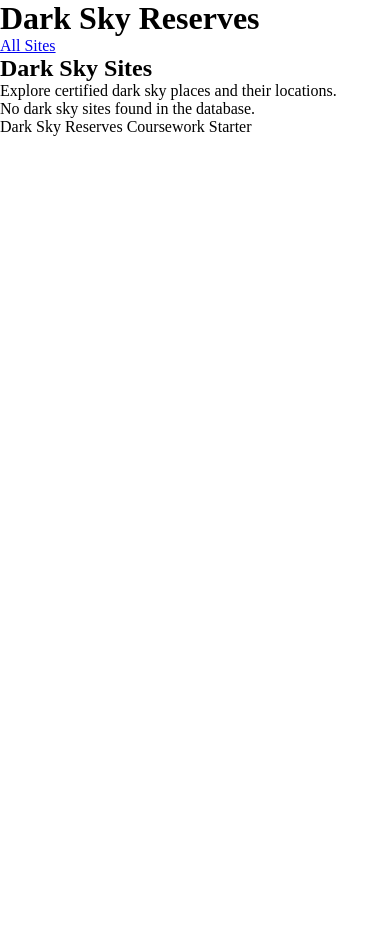
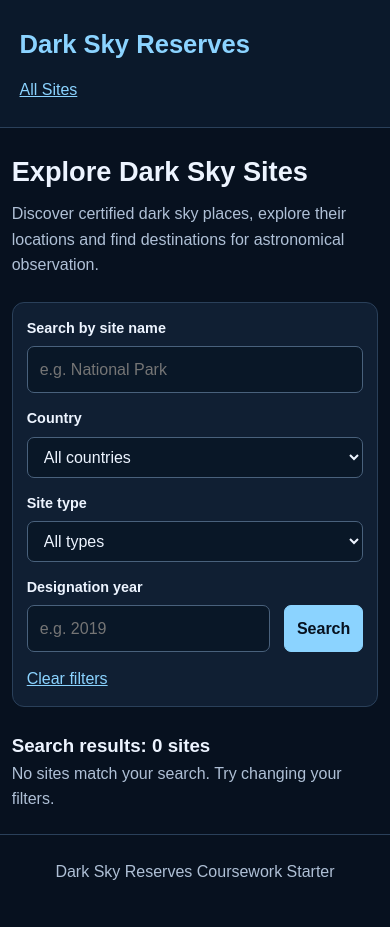
Before and after one commit to Srikanth1410/dark_sky-locations, a PHP site: page / in a window 390 px wide. Before the commit the page ends 136 px from the top, so only its background shows below. Run offline with PHP 8.4, Linux system fonts and the light colour scheme; data that the repository does not hold is empty.

Commit message:
interface updating: frontend changes

```diff
--- a/css/reset.css
+++ b/css/reset.css
@@ -8,3 +8,217 @@
     margin: 0;
     padding: 0;
 }
+/* Dark Sky Reserves - main stylesheet */
+
+:root {
+    --bg: #07111f;
+    --surface: #101f33;
+    --surface-light: #172b43;
+    --text: #edf4ff;
+    --muted: #afc0d6;
+    --accent: #8bd3ff;
+    --border: #2a405a;
+}
+
+body {
+    min-height: 100vh;
+    background: var(--bg);
+    color: var(--text);
+    font-family: Arial, Helvetica, sans-serif;
+    font-size: 16px;
+    line-height: 1.6;
+}
+
+header {
+    padding: 24px 5%;
+    background: #0b192b;
+    border-bottom: 1px solid var(--border);
+}
+
+header h1 {
+    font-size: 2rem;
+    margin-bottom: 12px;
+    color: var(--accent);
+}
+
+nav {
+    display: flex;
+    flex-wrap: wrap;
+    gap: 18px;
+}
+
+a {
+    color: var(--accent);
+}
+
+a:hover {
+    color: #ffffff;
+}
+
+main {
+    width: min(1200px, 92%);
+    margin: 32px auto;
+}
+
+h2 {
+    font-size: 1.7rem;
+    margin-bottom: 8px;
+}
+
+p {
+    color: var(--muted);
+    margin-bottom: 18px;
+}
+
+form {
+    display: flex;
+    flex-wrap: wrap;
+    align-items: end;
+    gap: 14px;
+    padding: 20px;
+    margin: 24px 0;
+    background: var(--surface);
+    border: 1px solid var(--border);
+    border-radius: 12px;
+}
+
+.form-field {
+    display: flex;
+    flex-direction: column;
+    gap: 6px;
+    flex: 1 1 180px;
+}
+
+label {
+    font-weight: bold;
+    font-size: 0.9rem;
+}
+
+input,
+select,
+button {
+    font: inherit;
+    padding: 10px 12px;
+    border-radius: 7px;
+}
+
+input,
+select {
+    width: 100%;
+    color: var(--text);
+    background: #091727;
+    border: 1px solid #49617c;
+}
+
+button {
+    cursor: pointer;
+    color: #07111f;
+    background: var(--accent);
+    border: 1px solid var(--accent);
+    font-weight: bold;
+}
+
+button:hover {
+    background: #c3eaff;
+}
+
+button:focus-visible,
+a:focus-visible,
+input:focus-visible,
+select:focus-visible {
+    outline: 3px solid #ffd166;
+    outline-offset: 3px;
+}
+
+.table-wrapper {
+    overflow-x: auto;
+    background: var(--surface);
+    border: 1px solid var(--border);
+    border-radius: 12px;
+}
+
+table {
+    width: 100%;
+    border-collapse: collapse;
+    white-space: nowrap;
+}
+
+th,
+td {
+    padding: 13px 15px;
+    text-align: left;
+    border-bottom: 1px solid var(--border);
+}
+
+th {
+    background: var(--surface-light);
+    color: var(--accent);
+}
+
+tbody tr:hover {
+    background: var(--surface-light);
+}
+
+tbody tr:last-child td {
+    border-bottom: none;
+}
+
+.site-details,
+.observations {
+    margin-top: 24px;
+    padding: 24px;
+    background: var(--surface);
+    border: 1px solid var(--border);
+    border-radius: 12px;
+}
+
+dl {
+    display: grid;
+    grid-template-columns: minmax(150px, 220px) 1fr;
+    gap: 12px;
+}
+
+dt {
+    color: var(--muted);
+    font-weight: bold;
+}
+
+dd {
+    overflow-wrap: anywhere;
+}
+
+footer {
+    padding: 24px 5%;
+    text-align: center;
+    color: var(--muted);
+    border-top: 1px solid var(--border);
+}
+
+@media (max-width: 600px) {
+    header h1 {
+        font-size: 1.6rem;
+    }
+
+    main {
+        width: 94%;
+        margin: 22px auto;
+    }
+
+    form {
+        padding: 14px;
+    }
+
+    dl {
+        grid-template-columns: 1fr;
+        gap: 4px;
+    }
+
+    dd {
+        margin-bottom: 12px;
+    }
+
+    th,
+    td {
+        padding: 10px;
+    }
+}
--- a/includes/header.php
+++ b/includes/header.php
@@ -1,5 +1,6 @@
 <!DOCTYPE html>
 <html lang="en">
+<link rel="stylesheet" href="css/reset.css">
 <head>
     <meta charset="UTF-8">
     <meta name="viewport" content="width=device-width, initial-scale=1.0">
--- a/index.php
+++ b/index.php
@@ -1,41 +1,136 @@
 <?php
-/**
- * Dark Sky Reserves - site listing page.
- *
- * Displays every site from the sites table. Students should add searching
- * and filtering as an intermediate enhancement.
- */
-
 require_once 'includes/db.php';
 
-$pageTitle = 'All Sites';
+$pageTitle = 'Explore Dark Sky Sites';
 $pdo = getDbConnection();
 
-$stmt = $pdo->query('
-    SELECT
-        id,
-        name,
-        country,
-        site_type,
-        designation_year,
-        sky_quality_index,
-        lat,
-        lng
+// Read search and filter values from the URL.
+$search = trim($_GET['search'] ?? '');
+$country = trim($_GET['country'] ?? '');
+$siteType = trim($_GET['site_type'] ?? '');
+$year = trim($_GET['year'] ?? '');
+
+// Load dropdown options from the database.
+$countries = $pdo->query(
+    'SELECT DISTINCT country FROM sites ORDER BY country'
+)->fetchAll(PDO::FETCH_COLUMN);
+
+$siteTypes = $pdo->query(
+    'SELECT DISTINCT site_type FROM sites ORDER BY site_type'
+)->fetchAll(PDO::FETCH_COLUMN);
+
+// Build a parameterised query based on selected filters.
+$sql = 'SELECT id, name, country, site_type,
+               designation_year, sky_quality_index, lat, lng
         FROM sites
-    ORDER BY name
-');
+        WHERE 1 = 1';
+
+$params = [];
+
+if ($search !== '') {
+    $sql .= ' AND name LIKE ?';
+    $params[] = '%' . $search . '%';
+}
+
+if ($country !== '') {
+    $sql .= ' AND country = ?';
+    $params[] = $country;
+}
+
+if ($siteType !== '') {
+    $sql .= ' AND site_type = ?';
+    $params[] = $siteType;
+}
+
+if ($year !== '' && ctype_digit($year)) {
+    $sql .= ' AND designation_year = ?';
+    $params[] = (int) $year;
+}
+
+$sql .= ' ORDER BY name';
+
+$stmt = $pdo->prepare($sql);
+$stmt->execute($params);
 $sites = $stmt->fetchAll();
 
 require_once 'includes/header.php';
 ?>
 
-<h2>Dark Sky Sites</h2>
+<section>
+    <h2>Explore Dark Sky Sites</h2>
 
-<p>Explore certified dark sky places and their locations.</p>
+    <p>
+        Discover certified dark sky places, explore their locations
+        and find destinations for astronomical observation.
+    </p>
+
+    <form method="GET" action="index.php">
+        <div class="form-field">
+            <label for="search">Search by site name</label>
+            <input
+                type="search"
+                id="search"
+                name="search"
+                placeholder="e.g. National Park"
+                value="<?php echo e($search); ?>"
+            >
+        </div>
+
+        <div class="form-field">
+            <label for="country">Country</label>
+            <select id="country" name="country">
+                <option value="">All countries</option>
+
+                <?php foreach ($countries as $item): ?>
+                    <option
+                        value="<?php echo e($item); ?>"
+                        <?php echo $country === $item ? 'selected' : ''; ?>
+                    >
+                        <?php echo e($item); ?>
+                    </option>
+                <?php endforeach; ?>
+            </select>
+        </div>
+
+        <div class="form-field">
+            <label for="site_type">Site type</label>
+            <select id="site_type" name="site_type">
+                <option value="">All types</option>
+
+                <?php foreach ($siteTypes as $item): ?>
+                    <option
+                        value="<?php echo e($item); ?>"
+                        <?php echo $siteType === $item ? 'selected' : ''; ?>
+                    >
+                        <?php echo e($item); ?>
+                    </option>
+                <?php endforeach; ?>
+            </select>
+        </div>
+
+        <div class="form-field">
+            <label for="year">Designation year</label>
+            <input
+                type="number"
+                id="year"
+                name="year"
+                min="1900"
+                max="2100"
+                placeholder="e.g. 2019"
+                value="<?php echo e($year); ?>"
+            >
+        </div>
+
+        <button type="submit">Search</button>
+        <a href="index.php">Clear filters</a>
+    </form>
+
+    <h3>Search results: <?php echo count($sites); ?> sites</h3>
 
     <?php if (empty($sites)): ?>
-    <p>No dark sky sites found in the database.</p>
+        <p>No sites match your search. Try changing your filters.</p>
     <?php else: ?>
+        <div class="table-wrapper">
             <table>
                 <thead>
                     <tr>
@@ -49,6 +144,7 @@ require_once 'includes/header.php';
                         <th>Action</th>
                     </tr>
                 </thead>
+
                 <tbody>
                     <?php foreach ($sites as $site): ?>
                         <tr>
@@ -56,14 +152,26 @@ require_once 'includes/header.php';
                             <td><?php echo e($site['country']); ?></td>
                             <td><?php echo e($site['site_type']); ?></td>
                             <td><?php echo e($site['designation_year']); ?></td>
-                    <td><?php echo $site['sky_quality_index'] !== null ? e($site['sky_quality_index']) : 'Not recorded'; ?></td>
+                            <td>
+                                <?php
+                                echo $site['sky_quality_index'] !== null
+                                    ? e($site['sky_quality_index'])
+                                    : 'Not recorded';
+                                ?>
+                            </td>
                             <td><?php echo e($site['lat']); ?></td>
                             <td><?php echo e($site['lng']); ?></td>
-                    <td><a href="site.php?id=<?php echo e($site['id']); ?>">View Details</a></td>
+                            <td>
+                                <a href="site.php?id=<?php
+                                    echo (int) $site['id'];
+                                ?>">View details</a>
+                            </td>
                         </tr>
                     <?php endforeach; ?>
                 </tbody>
             </table>
+        </div>
     <?php endif; ?>
+</section>
 
 <?php require_once 'includes/footer.php'; ?>
```
Lines whose indentation alone changed are shown as unchanged.
